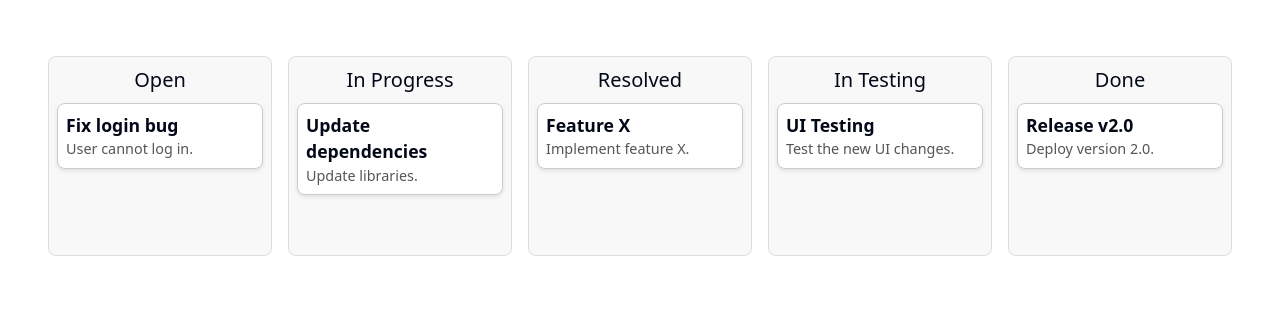
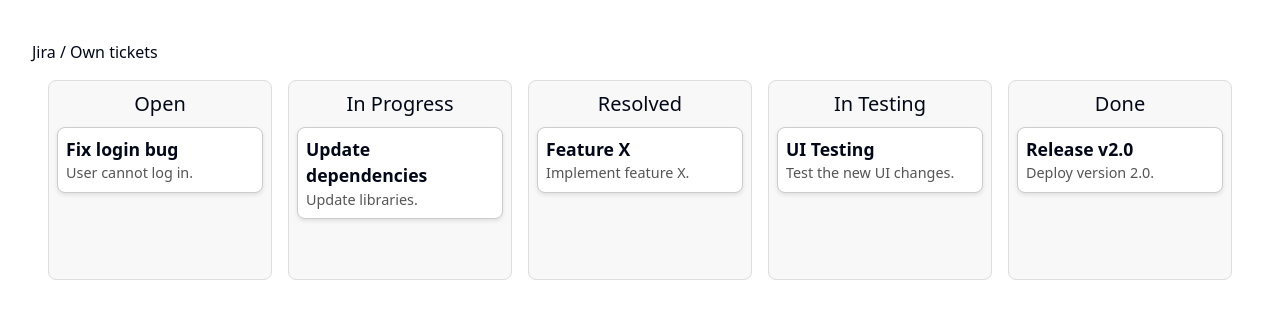
Before and after one commit to Pastamamba/task-management-tool, a SvelteKit app: page /kanban in a window 1280 px wide. Shown: the top 318 px of the page. Built offline with nearby package versions, Linux system fonts and the light colour scheme.

Commit message:
Specifing tables with headers

```diff
--- a/src/routes/kanban/+page.svelte
+++ b/src/routes/kanban/+page.svelte
@@ -3,5 +3,6 @@
 </script>
 
 <div class="container mx-auto py-10">
+    <h1>Jira / Own tickets</h1>
     <KanbanBoard />
 </div>
--- a/src/routes/payments/data-table.svelte
+++ b/src/routes/payments/data-table.svelte
@@ -57,6 +57,7 @@
 </script>
 
 <div class="rounded-md border">
+    <h1>Jira tickets</h1>
     <Table.Root {...$tableAttrs}>
         <Table.Header>
             {#each $headerRows as headerRow}
--- a/src/routes/table/+page.svelte
+++ b/src/routes/table/+page.svelte
@@ -3,6 +3,6 @@
 </script>
 
 <main class="container">
-    <h1>Table Page</h1>
+    <h1>Own tickets</h1>
     <Button>Click me</Button>
 </main>
```
